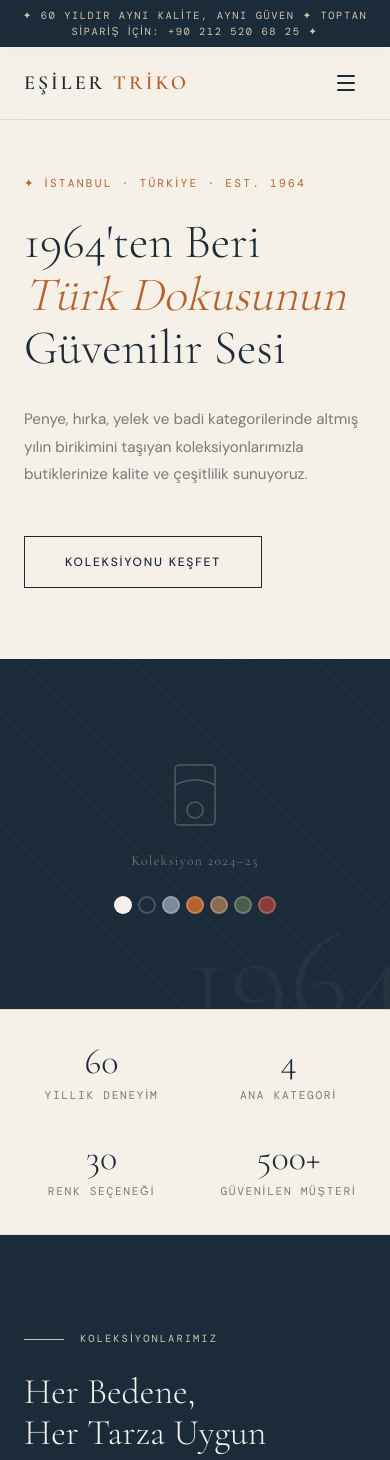
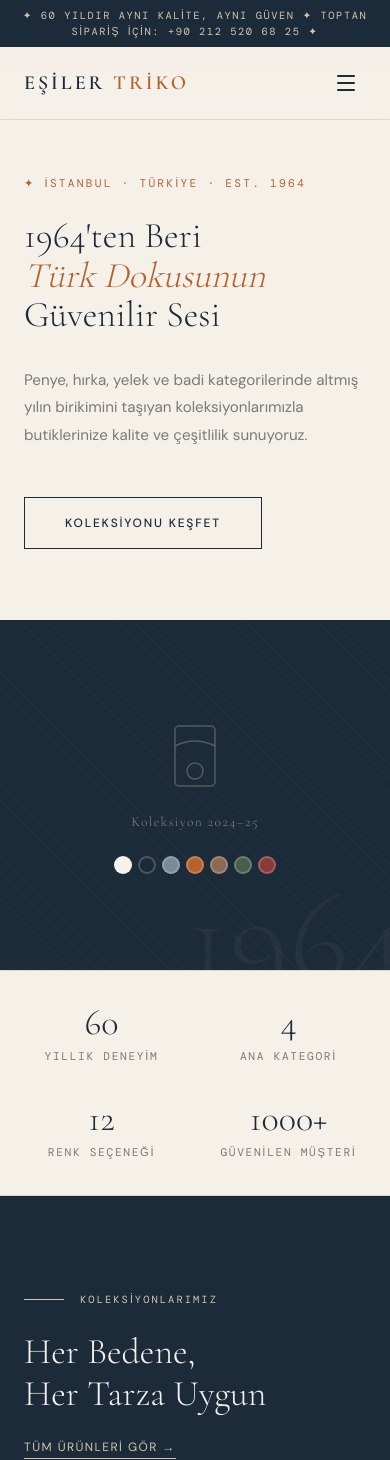
Before and after one commit to hasankokes/esiler, a Next.js app: page / in a window 390 px wide. Shown: the top 1460 px of the page. Built offline with nearby package versions, Linux system fonts and the light colour scheme; no server answers; the database is empty.

Commit message:
Update stats, whatsapp link, and fix hero text wrapping on mobile

```diff
--- a/components/ContactStrip.tsx
+++ b/components/ContactStrip.tsx
@@ -86,7 +86,7 @@ export default function ContactStrip() {
                     </a>
 
                     <a
-                        href="https://wa.me/902125206825"
+                        href="https://wa.me/905327710688"
                         target="_blank"
                         rel="noopener noreferrer"
                         className="w-full md:w-[220px] text-center px-8 py-4 border-[1.5px] border-[#25D366] text-[#25D366] text-[0.75rem] tracking-[0.15em] uppercase font-medium relative overflow-hidden group hover:text-white transition-colors duration-400"
--- a/components/Hero.tsx
+++ b/components/Hero.tsx
@@ -23,10 +23,10 @@ export default function Hero() {
                     initial={{ opacity: 0, y: 30 }}
                     animate={{ opacity: 1, y: 0 }}
                     transition={{ duration: 0.9, delay: 0.7 }}
-                    className="font-cormorant text-5xl md:text-7xl lg:text-[5.5rem] font-light leading-[1.1] text-dark mb-8"
+                    className="font-cormorant text-4xl sm:text-5xl md:text-7xl lg:text-[5.5rem] font-light leading-[1.1] text-dark mb-8"
                 >
                     1964&apos;ten Beri<br />
-                    <em className="italic text-terra">Türk Dokusunun</em><br />
+                    <em className="italic text-terra whitespace-nowrap">Türk Dokusunun</em><br />
                     Güvenilir Sesi
                 </motion.h1>
 
--- a/components/StatsBar.tsx
+++ b/components/StatsBar.tsx
@@ -12,12 +12,17 @@ function CountUp({ target, duration = 1.5 }: { target: number; duration?: number
         if (isInView) {
             let start = 0;
             const end = target;
-            const stepTime = Math.abs(Math.floor((duration * 1000) / end));
+            const stepTime = 16;
+            const increment = Math.max(1, Math.ceil(end / ((duration * 1000) / stepTime)));
 
             const timer = setInterval(() => {
-                start += 1;
-                setCount(start);
-                if (start === end) clearInterval(timer);
+                start += increment;
+                if (start >= end) {
+                    setCount(end);
+                    clearInterval(timer);
+                } else {
+                    setCount(start);
+                }
             }, stepTime);
 
             return () => clearInterval(timer);
@@ -54,7 +59,7 @@ export default function StatsBar() {
             </div>
             <div className="text-center">
                 <span className="font-cormorant text-4xl md:text-[2.5rem] font-light text-dark block">
-                    <CountUp target={30} />
+                    <CountUp target={12} duration={0.8} />
                 </span>
                 <span className="text-[0.7rem] tracking-[0.15em] uppercase text-light-text font-mono">
                     Renk Seçeneği
@@ -62,7 +67,7 @@ export default function StatsBar() {
             </div>
             <div className="text-center">
                 <span className="font-cormorant text-4xl md:text-[2.5rem] font-light text-dark block">
-                    <CountUp target={500} />
+                    <CountUp target={1000} duration={2} />
                 </span>
                 <span className="text-[0.7rem] tracking-[0.15em] uppercase text-light-text font-mono">
                     Güvenilen Müşteri
```
